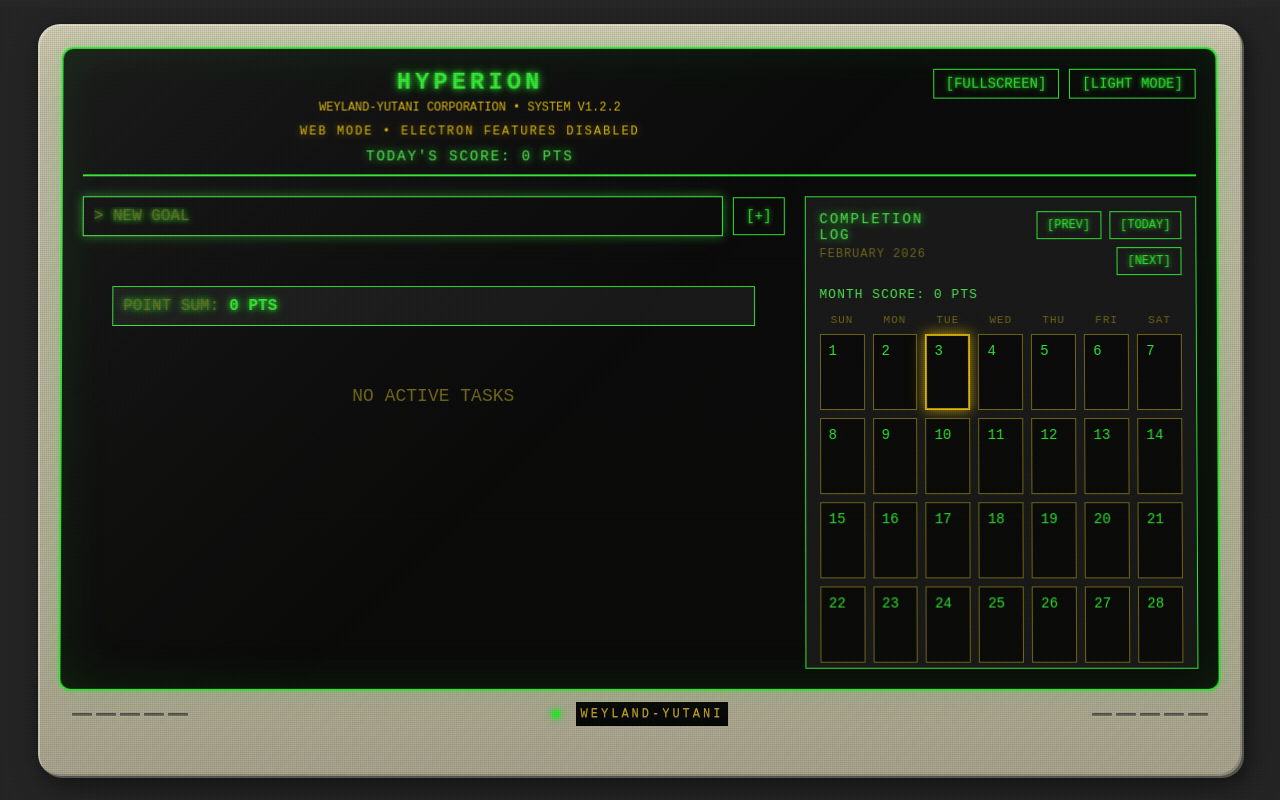
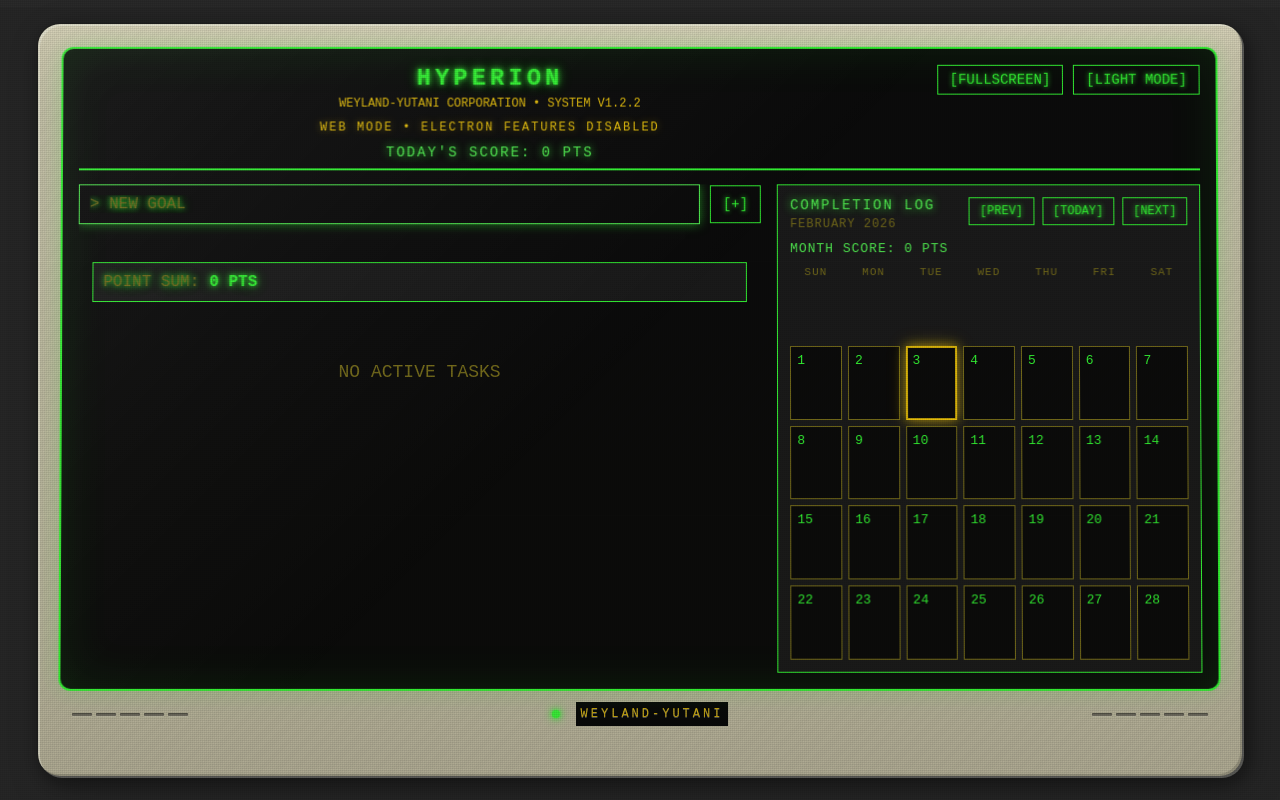
Before and after one commit to zarcaxm/Turing, a React (Vite) app: page / in a window 1280 px wide. Built offline with nearby package versions, Linux system fonts and the light colour scheme.

Commit message:
Fix: calendar responsiveness

```diff
--- a/src/styles/terminal.css
+++ b/src/styles/terminal.css
@@ -281,6 +281,7 @@ body[data-theme="dark"] .app-subtitle {
   display: grid;
   grid-template-columns: minmax(0, 1.7fr) minmax(320px, 0.95fr);
   gap: 20px;
+  overflow: hidden;
 }
 
 .task-screen {
@@ -292,6 +293,7 @@ body[data-theme="dark"] .app-subtitle {
 
 .calendar-screen {
   min-width: 0;
+  height: 100%;
   display: flex;
   flex-direction: column;
   gap: 12px;
@@ -299,6 +301,7 @@ body[data-theme="dark"] .app-subtitle {
   background-color: var(--bg-medium);
   padding: 14px;
   min-height: 0;
+  overflow: hidden;
 }
 
 .calendar-header {
@@ -355,8 +358,12 @@ body[data-theme="dark"] .app-subtitle {
 }
 
 .calendar-grid {
+  flex: 1;
+  min-height: 0;
   display: grid;
   grid-template-columns: repeat(7, minmax(0, 1fr));
+  grid-auto-rows: minmax(0, 1fr);
+  align-content: stretch;
   gap: 8px;
 }
 
@@ -368,7 +375,7 @@ body[data-theme="dark"] .app-subtitle {
 }
 
 .calendar-day {
-  min-height: 76px;
+  min-height: clamp(54px, 9vh, 76px);
   padding: 8px;
   border: 1px solid var(--text-dim);
   background-color: var(--bg-dark);
@@ -869,6 +876,51 @@ body[data-theme="dark"] .app-subtitle {
   padding: 5px
 }
 
+@media (max-width: 1280px), (max-height: 860px) {
+  .app {
+    padding: 16px;
+  }
+
+  .app-header {
+    margin-bottom: 14px;
+    padding-bottom: 8px;
+    padding-right: 300px;
+  }
+
+  .screen-content {
+    grid-template-columns: minmax(0, 1.45fr) minmax(280px, 0.9fr);
+    gap: 16px;
+  }
+
+  .task-list {
+    padding: 18px 14px 12px;
+  }
+
+  .calendar-screen {
+    gap: 10px;
+    padding: 12px;
+  }
+
+  .calendar-grid {
+    gap: 6px;
+  }
+
+  .calendar-day {
+    min-height: clamp(48px, 7.5vh, 68px);
+    padding: 6px;
+    gap: 6px;
+  }
+
+  .calendar-day-number {
+    font-size: 13px;
+  }
+
+  .calendar-day-score {
+    font-size: 11px;
+    line-height: 1.2;
+  }
+}
+
 @media (max-width: 900px) {
   #root {
     align-items: stretch;
```
Also changed, not shown: 4 other files (tests, documents, lock files or other folders).
